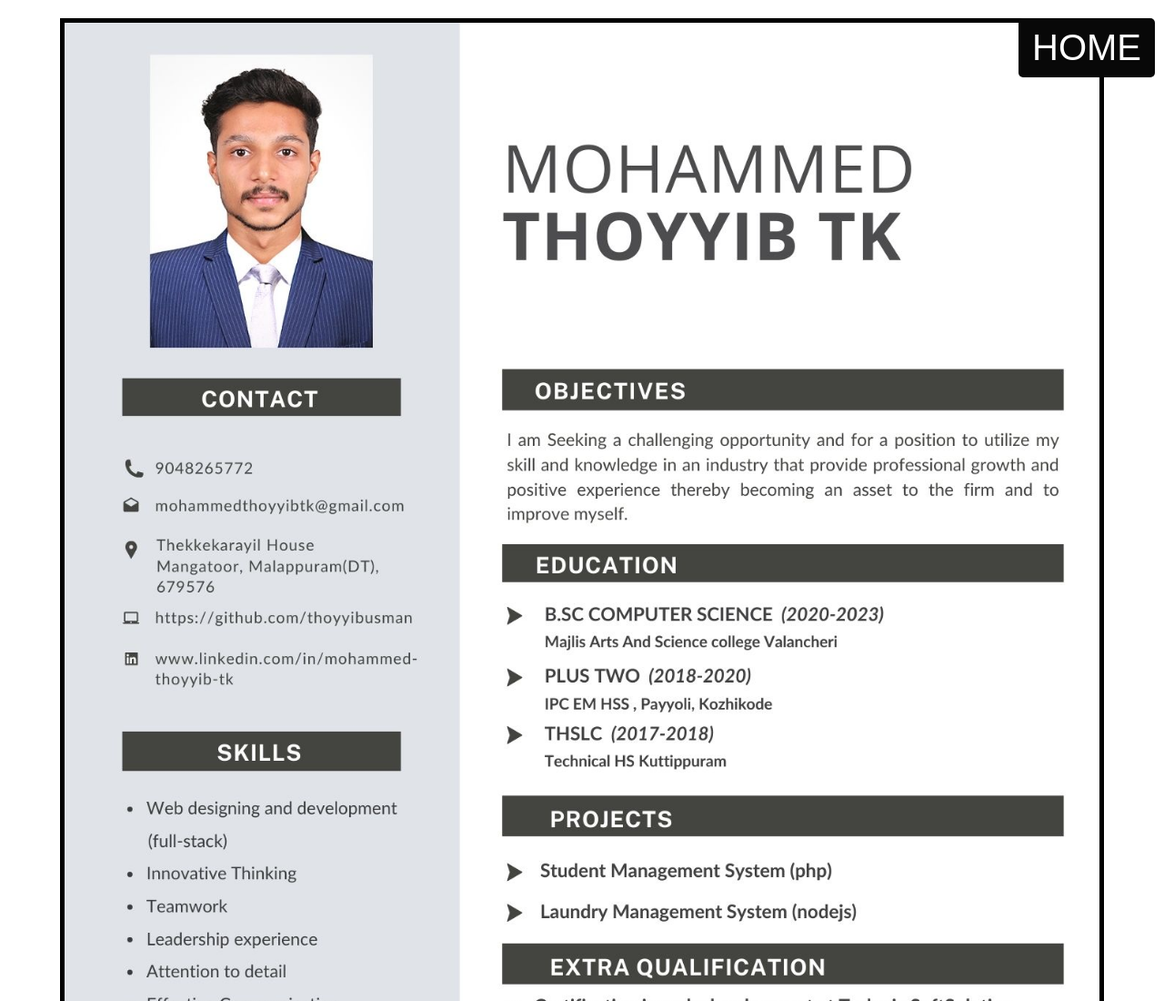
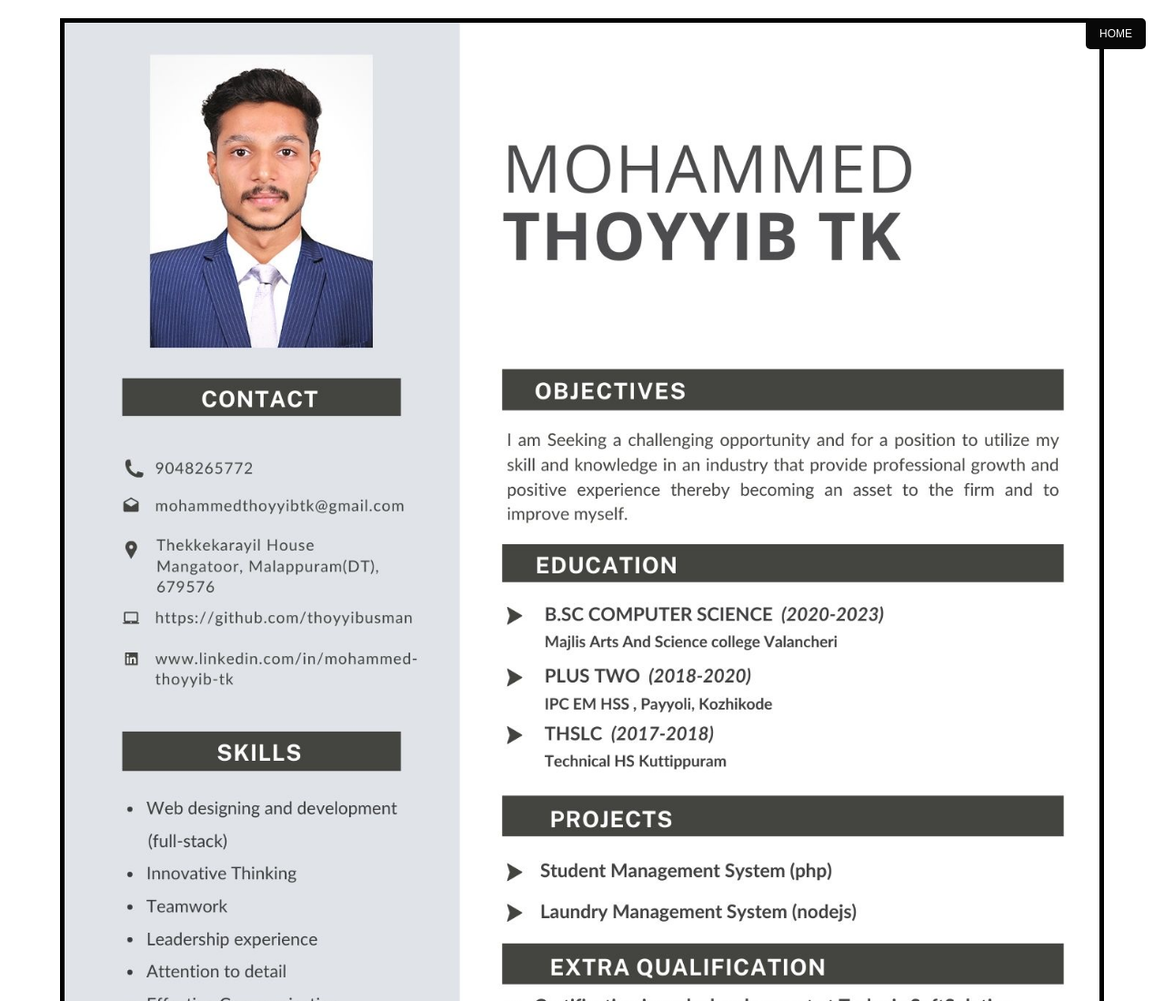
Before and after one commit to thoyyibusman/Portfolio, a plain HTML site: page resume.html in a window 1280 px wide. Shown: the top 1100 px of the page at 91% size. Drawn offline with Linux system fonts and the light colour scheme.

Commit message:
Update resume.html

```diff
--- a/resume.html
+++ b/resume.html
@@ -7,7 +7,7 @@
 </head>
 <body>
    <section style="position: relative;" class="container">
-        <a href="index.html"><button style="background: #080808; color: #fff; padding: 10px 15px; border: none; border-radius: 5px; font-size: 40px; position: fixed; right: 10px; cursor: pointer;">HOME</button></a>
+        <a href="index.html"><button style="background: #080808; color: #fff; padding: 10px 15px; border: none; border-radius: 5px; font-size: 12px; position: fixed; right: 20px; cursor: pointer;">HOME</button></a>
         <img style="display: block; width: 90%; margin: 20px auto; border: 5px solid #000;" src="images/cv.jpg" alt="">
     </section>
 </body>
```
